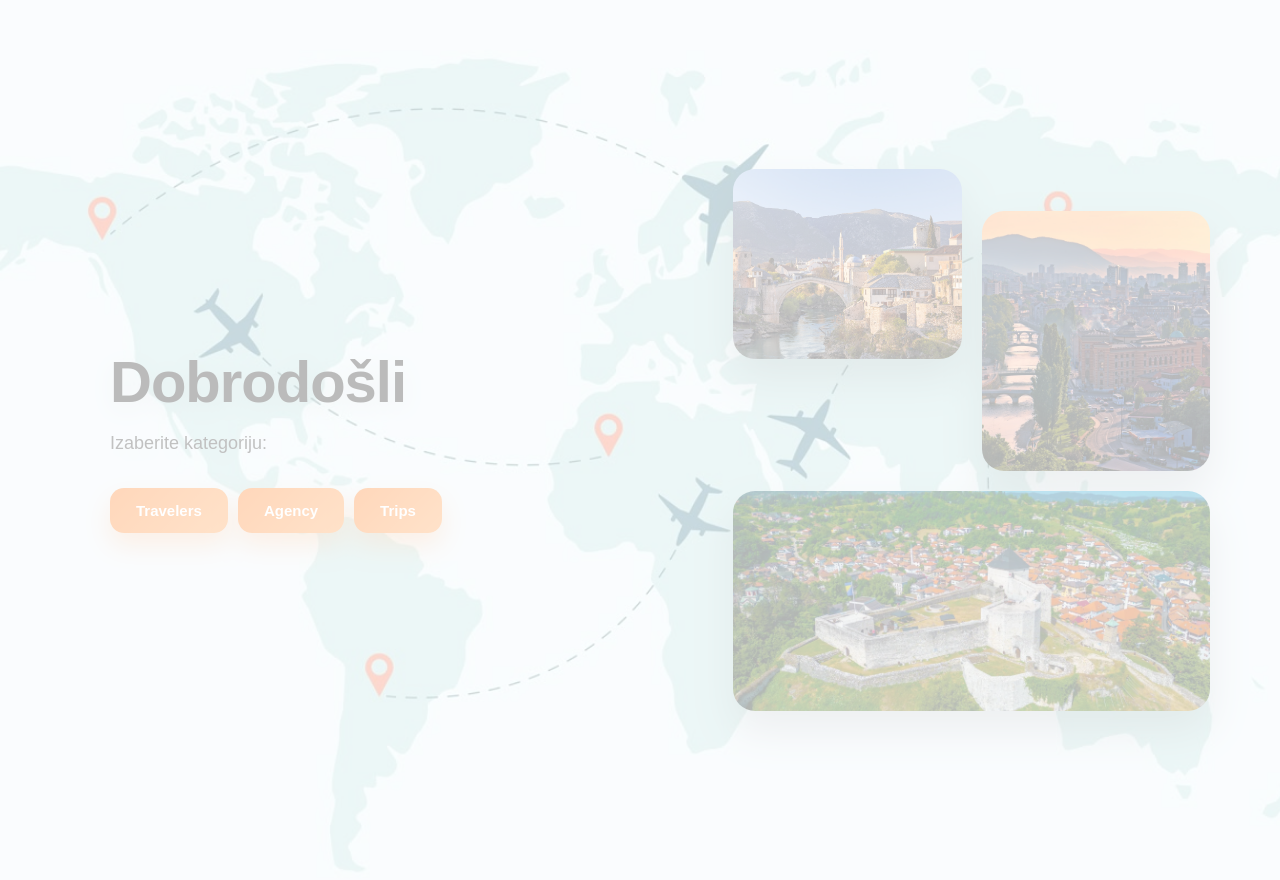
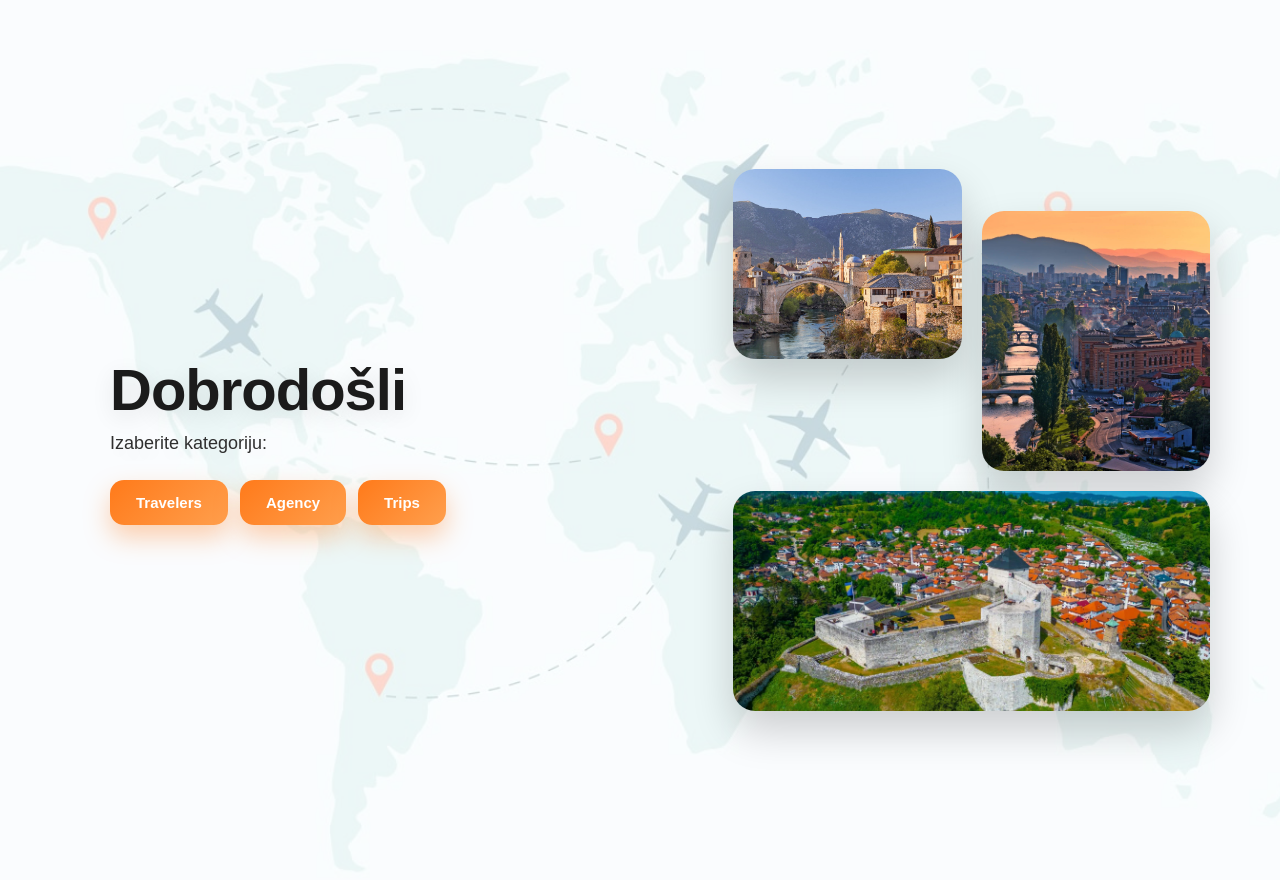
Before and after one commit to Adnich/WebLab, a React (Create React App) app in the folder frontend/: page / in a window 1280 px wide. Shown: the top 880 px of the page. Built offline with nearby package versions, Linux system fonts and the light colour scheme.

Commit message:
Uradjen dizajn za home page.

```diff
--- a/frontend/src/App.css
+++ b/frontend/src/App.css
@@ -14,17 +14,15 @@ body {
 .home-page {
   min-height: 100vh;
   width: 100%;
+  position: relative;            /* BITNO: overlay radi kako treba */
   display: flex;
   align-items: center;
   justify-content: center;
   padding: 40px 20px;
-
-  background-repeat: no-repeat;
-  background-position: center;
-  background-size: cover;
+  overflow: hidden;
 }
 
-/* overlay ostaje (kao kod tebe) */
+/* bijeli overlay da se samo pozadina "smiri", a sadržaj ostane normalan */
 .home-page::before {
   content: "";
   position: absolute;
@@ -32,14 +30,11 @@ body {
   background: rgba(255, 255, 255, 0.70);
   z-index: 1;
 }
-gt
+
+/* glavni grid (lijevo/desno) */
 .home-layout {
   position: relative;
   z-index: 2;
-}
-
-/* Glavni container */
-.home-layout {
   width: min(1100px, 100%);
   display: grid;
   grid-template-columns: 1.1fr 0.9fr;
@@ -51,10 +46,6 @@ gt
    LIJEVA STRANA – TEKST
 ========================= */
 .home-left {
-  background: transparent;
-  padding: 0;
-  border-radius: 0;
-  box-shadow: none;
   max-width: 520px;
   text-shadow: 0 6px 22px rgba(0,0,0,0.10);
 }
@@ -70,23 +61,29 @@ gt
 .home-subtitle {
   font-size: 18px;
   color: #2f2f2f;
-  margin-bottom: 26px;
+  margin: 0 0 26px;
 }
 
-/* Dugmad */
+/* dugmad */
+.home-buttons {
+  display: flex;
+  gap: 12px;
+  flex-wrap: wrap;
+}
+
+.home-buttons a {
+  text-decoration: none;
+}
+
 .home-buttons button {
   background: linear-gradient(135deg, #ff7a1a, #ff9f4d);
   color: white;
-
   border: none;
   padding: 14px 26px;
-  margin: 8px 10px 0 0;
-
   font-size: 15px;
   font-weight: 700;
   border-radius: 14px;
   cursor: pointer;
-
   box-shadow: 0 12px 26px rgba(255,122,26,0.35);
   transition: transform 0.2s ease, box-shadow 0.2s ease, filter 0.2s ease;
 }
@@ -107,12 +104,12 @@ gt
   align-items: start;
 }
 
-/* Sve slike */
+/* sve slike */
 .city-img {
   width: 100%;
   border-radius: 22px;
   object-fit: cover;
-
+  display: block;
   box-shadow: 0 20px 40px rgba(0,0,0,0.18);
   transition: transform 0.28s ease, box-shadow 0.28s ease;
 }
@@ -122,7 +119,7 @@ gt
   box-shadow: 0 30px 60px rgba(0,0,0,0.25);
 }
 
-/* Pinterest stagger */
+/* “stagger” */
 .city-img:nth-child(1) {
   height: 190px;
 }
@@ -139,7 +136,7 @@ gt
 }
 
 /* =========================
-   RESPONSIVE (MOBITEL) – HOME
+   RESPONSIVE (MOBITEL)
 ========================= */
 @media (max-width: 900px) {
   .home-layout {
@@ -163,115 +160,3 @@ gt
     grid-column: auto;
   }
 }
-
-/* =========================
-   TRAVELERS / PAGES – SHARED STYLE
-========================= */
-.page {
-  min-height: 100vh;
-  padding: 60px 80px;
-  background: #eaf6f5;
-}
-
-/* naslov malo gore + da bude kao prije (nije sivo) */
-.page-title {
-  font-size: 46px;
-  font-weight: 800;
-  margin-top: 0;
-  margin-bottom: 24px; /* malo manje da “ode gore” */
-  color: #1b1b1b;
-}
-
-/* Cards – default (za forme) */
-.card {
-  background: rgba(255,255,255,0.9);
-  border-radius: 20px;
-  padding: 26px;
-  margin: 0 auto 30px; /* centriranje */
-  box-shadow: 0 20px 40px rgba(0,0,0,0.08);
-
-  max-width: 300px; /* forma ostaje uska */
-}
-
-/* Forms */
-.form-card input {
-  display: block;
-  width: 260px;
-  padding: 10px 12px;
-  margin-bottom: 12px;
-  border-radius: 8px;
-  border: 1px solid #ccc;
-  font-family: inherit;
-}
-
-/* Buttons */
-.btn-primary {
-  background: linear-gradient(135deg, #ff7a1a, #ff9f4d);
-  color: white;
-  border: none;
-  padding: 10px 22px;
-  border-radius: 12px;
-  font-weight: 700;
-  cursor: pointer;
-  box-shadow: 0 10px 22px rgba(255,122,26,0.35);
-}
-
-.btn-danger {
-  background: #c62828;
-  color: white;
-  border: none;
-  padding: 10px 22px;
-  border-radius: 12px;
-  margin-left: 10px;
-  cursor: pointer;
-}
-
-.btn-small {
-  padding: 6px 12px;
-  border-radius: 8px;
-  border: none;
-  cursor: pointer;
-  background: #20b2aa;
-  color: white;
-  margin-right: 6px;
-}
-
-.btn-small.danger {
-  background: #c62828;
-}
-
-/* =========================
-   TABLE CARD – ŠIROKO PREKO EKRANA
-========================= */
-.table-card {
-  max-width: 1100px;   /* skoro preko cijelog, ali lijepo */
-  width: 100%;
-}
-
-/* Table */
-.table-card table {
-  width: 100%;
-  border-collapse: collapse;
-}
-
-.table-card th,
-.table-card td {
-  padding: 12px;
-  border-bottom: 1px solid #ddd;
-}
-
-/* Responsive – Travelers/Pages */
-@media (max-width: 900px) {
-  .page {
-    padding: 40px 24px;
-  }
-
-  .page-title {
-    font-size: 36px;
-    margin-bottom: 18px;
-  }
-
-  .table-card {
-    max-width: 100%;
-  }
-}
--- a/frontend/src/Home.jsx
+++ b/frontend/src/Home.jsx
@@ -4,14 +4,17 @@ import "./App.css";
 
 export default function Home() {
   return (
-    <div className="home-page"  style={{
-                                   backgroundImage: "url(/planes.jpg)",
-                                   backgroundRepeat: "no-repeat",
-                                   backgroundPosition: "center",
-                                   backgroundSize: "cover",
-                                   minHeight: "100vh",
-                                   position: "relative"
-                                 }}>
+    <div
+      className="home-page"
+      style={{
+        backgroundImage: "url(/planes.jpg)",
+        backgroundRepeat: "no-repeat",
+        backgroundPosition: "center",
+        backgroundSize: "cover",
+        minHeight: "100vh",
+        position: "relative",
+      }}
+    >
       <div className="home-layout">
 
         {/* LEFT SIDE */}
```
